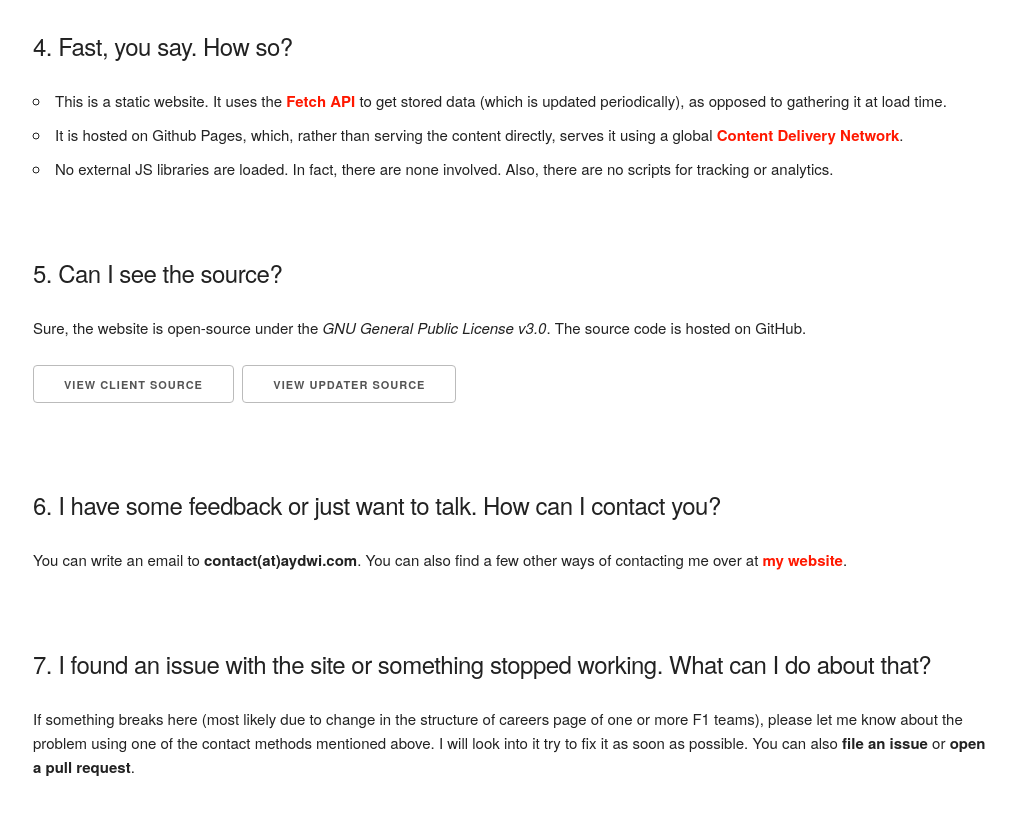
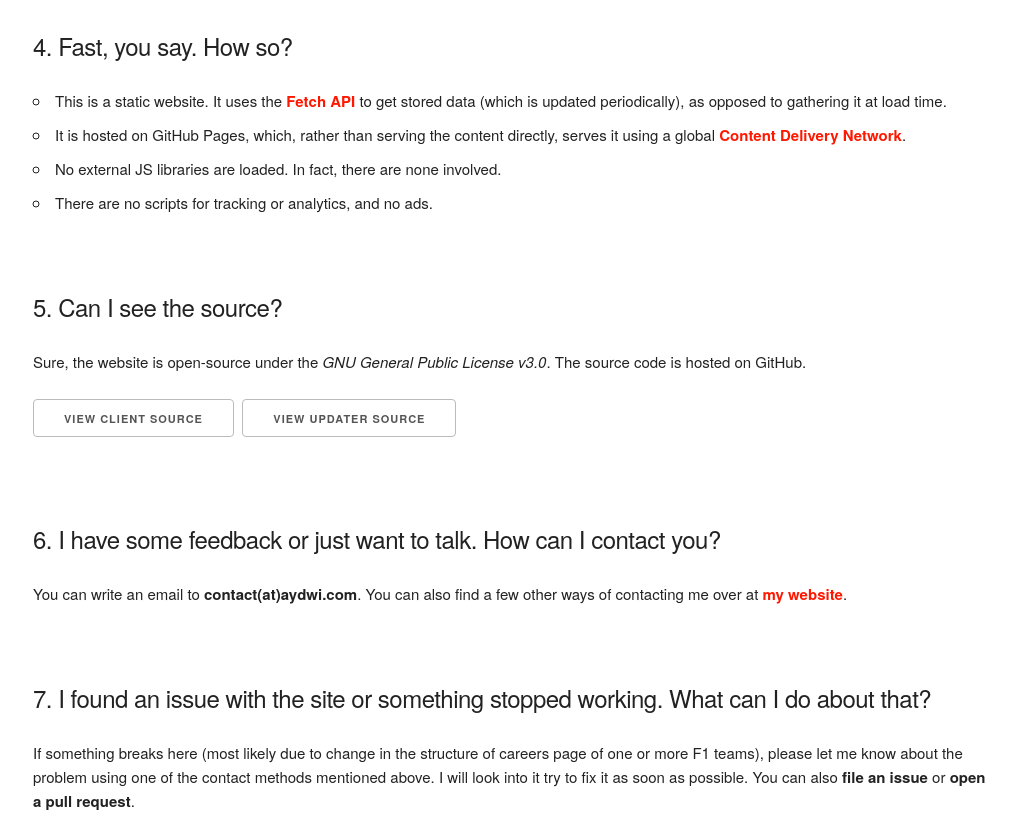
Before and after one commit to F1Jobs/client, a plain HTML site: page index.html in a window 1280 px wide. Shown: the part 3758-4574 px from the top of the page, without its empty margins (127-1143 px from the left). Drawn offline with Linux system fonts and the light colour scheme; no server answers; a web font is replaced by a local one.

Commit message:
Improve FAQs

```diff
--- a/index.html
+++ b/index.html
@@ -269,8 +269,9 @@
             <h5>4. Fast, you say. How so?</h5></p>
         <p><ul>
             <li>This is a static website. It uses the <a href="https://developer.mozilla.org/en-US/docs/Web/API/Fetch_API" target="_blank" rel="noreferrer" class="faq-link"><strong>Fetch API</strong></a> to get stored data (which is updated periodically), as opposed to gathering it at load time.</li>
-            <li>It is hosted on Github Pages, which, rather than serving the content directly, serves it using a global <a href="https://en.wikipedia.org/wiki/Content_delivery_network" target="_blank" rel="noreferrer" class="faq-link"><strong>Content Delivery Network</strong></a>.</li>
-            <li>No external JS libraries are loaded. In fact, there are none involved. Also, there are no scripts for tracking or analytics.</li>
+            <li>It is hosted on GitHub Pages, which, rather than serving the content directly, serves it using a global <a href="https://en.wikipedia.org/wiki/Content_delivery_network" target="_blank" rel="noreferrer" class="faq-link"><strong>Content Delivery Network</strong></a>.</li>
+            <li>No external JS libraries are loaded. In fact, there are none involved.</li>
+            <li>There are no scripts for tracking or analytics, and no ads.</li>
             </ul>
         </p>
         <br>
@@ -310,7 +311,7 @@
         <ul>
             <li>Boilerplate CSS from <a href="http://getskeleton.com/" target="_blank" rel="noreferrer" class="faq-link"><strong>Skeleton</strong></a>.</li>
             <li>Cover image from <a href="https://commons.wikimedia.org/wiki/File:F1-composite-NEW.png" target="_blank" rel="noreferrer" class="faq-link"><strong>Wikimedia Commons</strong></a>.</li>
-            <li>Bottom picture from <a href="https://unsplash.com/photos/ECju13NcBzg" target="_blank" rel="noreferrer" class="faq-link"><strong>Unsplash</strong></a>, edited further by me.</li>
+            <li>Bottom picture from <a href="https://unsplash.com/photos/ECju13NcBzg" target="_blank" rel="noreferrer" class="faq-link"><strong>Unsplash</strong></a>, further edited by me.</li>
         </ul>
         <br>
 
```
